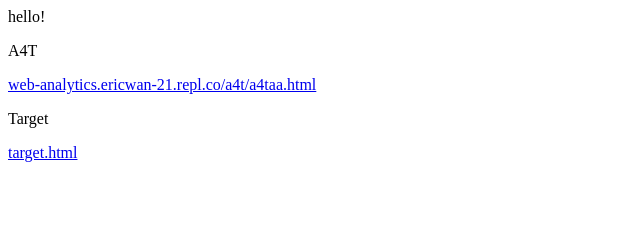
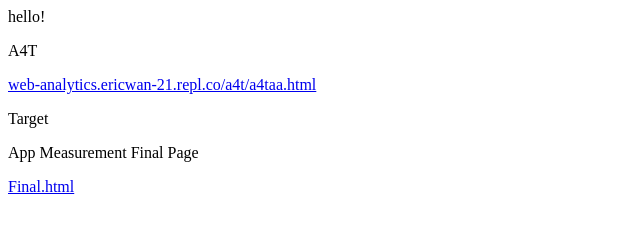
Before and after one commit to ericwan21/abc, a plain HTML site: page index.html in a window 1280 px wide. Shown: the whole page, without its empty margins (0-640 px from the left). Drawn offline with Linux system fonts and the light colour scheme.

Commit message:
add more links to final-page1

```diff
--- a/index.html
+++ b/index.html
@@ -4,4 +4,7 @@
 <a href="https://web-analytics.ericwan-21.repl.co/a4t/a4taa.html">web-analytics.ericwan-21.repl.co/a4t/a4taa.html</a>
 
 <p>Target</p>
-<a href="https://web-analytics.ericwan-21.repl.co/target.html">target.html</a>
+
+
+<p>App Measurement Final Page</p>
+<a href="https://web-analytics.ericwan-21.repl.co/test/final-page1.html">Final.html</a>
```
